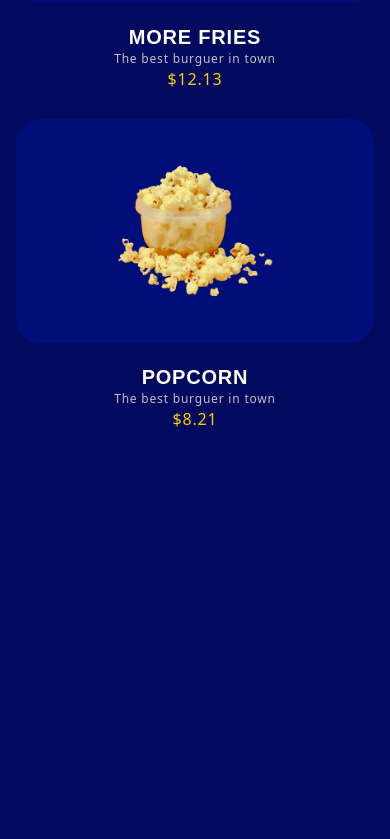
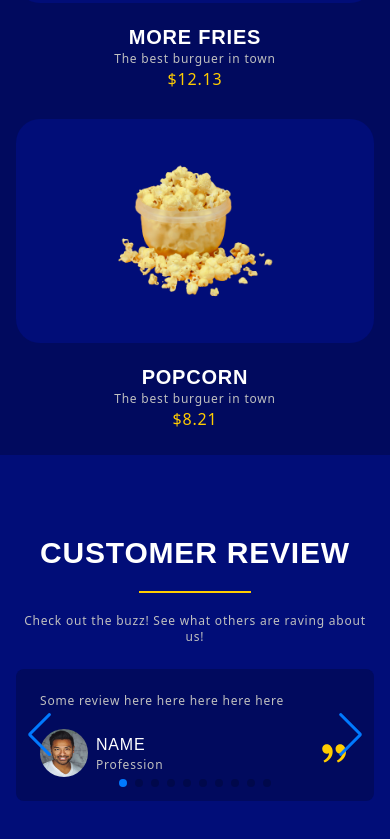
Before and after one commit to renatumb/burguer-react-tailwind, a React (Vite) app: page / in a window 390 px wide. Shown: the part 8595-9434 px from the top of the page. Before the commit the page ends 9050 px from the top, so only its background shows below. Built offline with nearby package versions, Linux system fonts and the light colour scheme.

Commit message:
Review Section ( with a carrousel)

```diff
--- a/package.json
+++ b/package.json
@@ -16,7 +16,8 @@
     "@fortawesome/react-fontawesome": "^0.2.0",
     "@remixicon/react": "^4.2.0",
     "react": "^18.2.0",
-    "react-dom": "^18.2.0"
+    "react-dom": "^18.2.0",
+    "swiper": "^11.0.7"
   },
   "devDependencies": {
     "@types/react": "^18.2.64",
--- a/src/components/Main.tsx
+++ b/src/components/Main.tsx
@@ -3,6 +3,7 @@ import Category from "./sections/Category.tsx";
 import Promo from "./sections/Promo.tsx";
 import About from "./sections/About.tsx";
 import Menu from "./sections/Menu.tsx";
+import Review from "./sections/Review.tsx";
 
 export default function Main() {
     return (
@@ -12,6 +13,7 @@ export default function Main() {
             <Promo/>
             <About />
             <Menu />
+            <Review/>
         </main>
     )
 }
--- /dev/null
+++ b/src/components/sections/Review.tsx
@@ -0,0 +1,81 @@
+import {RiDoubleQuotesR} from "@remixicon/react";
+
+
+// import Swiper core and required modules
+import {Pagination, EffectCoverflow} from 'swiper/modules';
+
+import {Swiper, SwiperSlide} from 'swiper/react';
+
+// Import Swiper styles
+import 'swiper/css';
+import 'swiper/css/navigation';
+import 'swiper/css/pagination';
+import 'swiper/css/scrollbar';
+
+export default function Review() {
+    const reviews: string[] = [
+        './src/assets/img/review-1.jpg',
+        './src/assets/img/review-2.jpg',
+        './src/assets/img/review-3.jpg',
+        './src/assets/img/review-4.jpg',
+        './src/assets/img/review-5.jpg',
+        './src/assets/img/review-1.jpg',
+        './src/assets/img/review-2.jpg',
+        './src/assets/img/review-3.jpg',
+        './src/assets/img/review-4.jpg',
+        './src/assets/img/review-5.jpg'
+    ]
+    return (
+        <section id="review" className="bg-primaryColorLight py-20">
+            <div className="container">
+                <div className="max-w-md mx-auto text-center mb-6">
+                    <h2 className="section__title">Customer Review</h2>
+                    <div className="separator mx-auto"></div>
+                    <p className="paragraph">
+                        Check out the buzz! See what others are raving about us!
+                    </p>
+                </div>
+
+                <Swiper
+                    effect={'coverflow'}
+                    grabCursor={true}
+                    centeredSlides={true}
+                    coverflowEffect={{
+                        rotate: 50,
+                        stretch: 0,
+                        depth: 100,
+                        modifier: 2,
+                        slideShadows: true,
+                    }}
+                    modules={[EffectCoverflow, Pagination]}
+                    navigation
+                    pagination={{clickable: true}}
+                    breakpoints={{
+                        640: {slidesPerView: 1, spaceBetween: 20},
+                        768: {slidesPerView: 2, spaceBetween: 20},
+                        1024: {slidesPerView: 3, spaceBetween: 20},
+                    }}
+                >
+                    {reviews.map(el => {
+                        console.log(el)
+                        return (
+                            <SwiperSlide>
+                                <div className="flex flex-col gap-5 rounded-lg p-6 bg-primaryColor">
+                                    <p className="paragraph">Some review here here here here here</p>
+                                    <div className="flex  items-center ">
+                                        <img src={el} className="size-12 rounded-full "/>
+                                        <div className="ml-2 ">
+                                            <p className="font-oswald uppercase">Name</p>
+                                            <p className="paragraph">Profession</p>
+                                        </div>
+                                        <RiDoubleQuotesR className="size-8 text-secondaryColor  ml-auto"/>
+                                    </div>
+                                </div>
+                            </SwiperSlide>)
+                    })
+                    }
+                </Swiper>
+            </div>
+        </section>
+    )
+}
```
Also changed, not shown: 1 other file (tests, documents, lock files or other folders).
